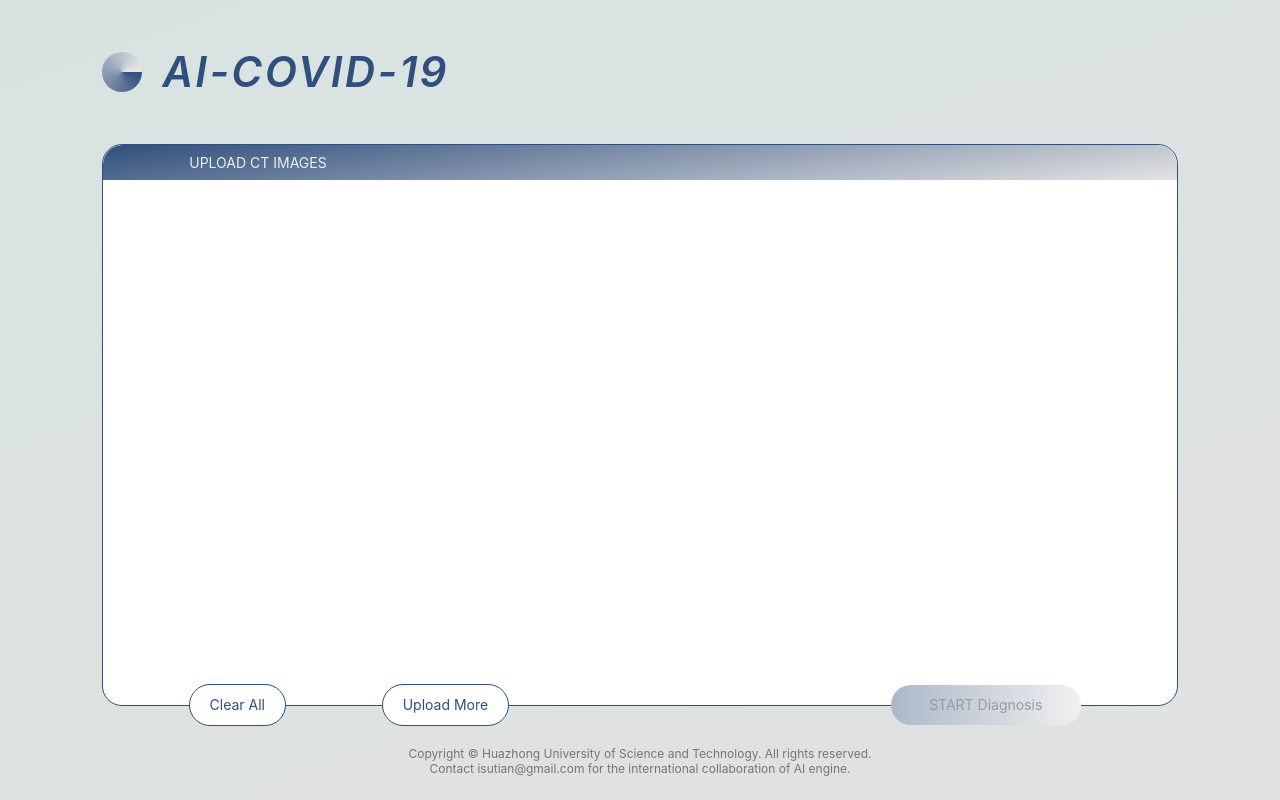
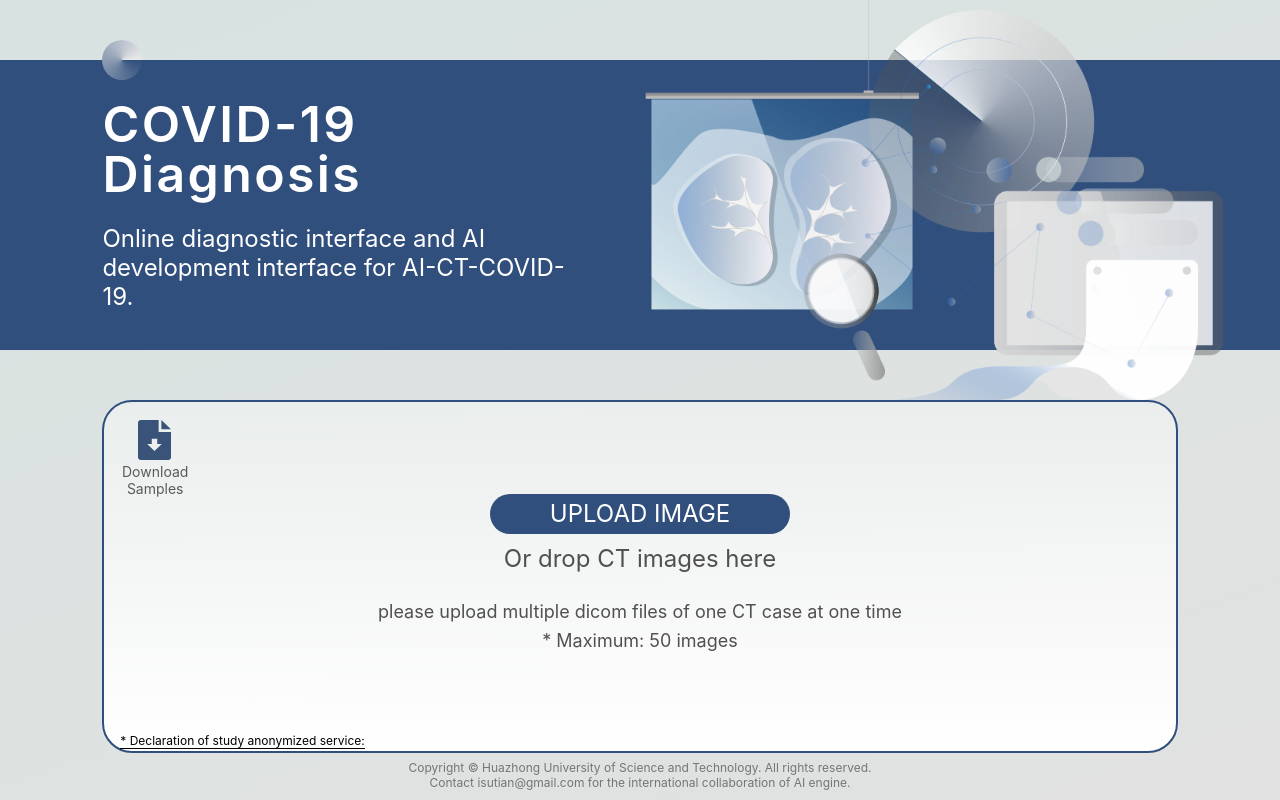
Before and after one commit to EGBDFACE/web-ai-covid-19, a React app: page /main in a window 1280 px wide. Built offline with nearby package versions, Linux system fonts and the light colour scheme; the HTML template or start-up script is replaced by a standard one.

Commit message:
add: lixian

```diff
--- a/package.json
+++ b/package.json
@@ -3,6 +3,7 @@
   "version": "1.0.0",
   "description": "",
   "main": "index.js",
+  "homepage": ".",
   "scripts": {
     "dev": "webpack-dev-server --color --progress --config ./build/webpack.dev.config.js ",
     "build": "webpack --progress --colors --config ./build/webpack.prod.config.js",
--- a/src/components/MainPage/MainOpearation.tsx
+++ b/src/components/MainPage/MainOpearation.tsx
@@ -26,7 +26,7 @@
         const { uploadMore,list,picAnalysis,analysisTip,clearAll } = this.props;
         return (
             <div className='main_list_operation'>
-                <div className='main_list_clear'
+                {/* <div className='main_list_clear'
                     onClick={() => clearAll()}>Clear All</div>
                 <input type='file'
                     name='list_upload_more'
@@ -37,7 +37,7 @@
                 />
                 <label className='main_list_upload_more'
                     htmlFor='list_upload_more'
-                >Upload More</label>
+                >Upload More</label> */}
                 <div className='main_list_analysis_layer'/>
                 <div className={'main_list_analysis'+ (list.length == 0 ?' disable':'') }
                     onClick={() => picAnalysis()}>{analysisTip}</div>
--- a/src/components/Welcome/Nav.scss
+++ b/src/components/Welcome/Nav.scss
@@ -15,7 +15,8 @@
     justify-content: center;
     h1 {
         width: 100%;
-        font-size: 64px;
+        font-size: 50px;
+        line-height: 1;
     }
     p {
         font-size: 24px;
--- a/src/components/Welcome/Nav.tsx
+++ b/src/components/Welcome/Nav.tsx
@@ -11,7 +11,7 @@
                 <i className='nav_label' />
                 {/* <h1>AI-COVID-19</h1> */}
                 {/* <p>A collaborative online AI engine for precise CT-based COVID-19 diagnosis.</p> */}
-                <h1>Online Diagnosis</h1>
+                <h1>COVID-19 Diagnosis</h1>
                 <p>Online diagnostic interface and AI development interface for AI-CT-COVID-19.</p>
             </div>
             <i className='nav_icon' />
--- a/src/components/Welcome/UploadBtn.scss
+++ b/src/components/Welcome/UploadBtn.scss
@@ -19,11 +19,11 @@
     }
 }
 .welcome_upload_btn {
-    height: 30Px;
-    border-radius: 30Px;
+    height: 40Px;
+    border-radius: 40Px;
     padding: 0 60px;
     font-size: 24px;
-    line-height: 30Px;
+    line-height: 40Px;
     color: #FFFFFF;
     background: #304f7d;
     cursor: pointer;
@@ -66,5 +66,11 @@
     }
 }
 .statement__declaration {
+    width: fit-content;
     font-size: 12px;
+    border-bottom: 1px solid black;
+    cursor: pointer;
+    &:hover{
+        color: #304f7d ;
+    }
 }
--- a/src/components/Welcome/UploadBtn.tsx
+++ b/src/components/Welcome/UploadBtn.tsx
@@ -1,4 +1,4 @@
-import React,{ Component, Dispatch } from 'react';
+import React,{ Component, Dispatch, useState } from 'react';
 import { connect } from 'react-redux';
 import './UploadBtn.scss';
 import axios from 'axios';
@@ -14,12 +14,14 @@
     goto?: (v: string) => void;
 }
 const StatementInfo = () => {
+    // const declearationInfo = 'DICOM files of CT cases containing PHI and related institution information, as well as DICOM private tags uploaded to this website by users will be automatically encrypted and anonymized, and will not be used in model prediction and analysis.';
+    const [show,change] = useState(false);
     return (
         <div className='upload_statement'>
-            <div className='statement__info'>
+            <div className='statement__info' style={show ? null : {display: 'none'}}>
                 <p lang='en'>DICOM files of CT cases containing PHI and related institution information, as well as DICOM private tags uploaded to this website by users will be automatically encrypted and anonymized, and will not be used in model prediction and analysis.</p>
             </div>
-            <div className='statement__declaration'>
+            <div className='statement__declaration' onMouseEnter={()=>change(true)} onMouseLeave={()=>change(false)}/*title={declearationInfo}*/>
                 <p lang='en'>* Declaration of study anonymized service:</p>
             </div>
         </div>
--- a/src/routes/history.ts
+++ b/src/routes/history.ts
@@ -1,6 +1,7 @@
 // 自定义解决 history 方案，可以在组件中使用 push 操作等
 // import { createBrowserHistory } from 'history';
 const createBrowserHistory = require('history').createBrowserHistory;
+const createHashHistory = require('history').createHashHistory;
 /**
  * 阅读 history 源码发现 createBrowserHistory 提供了参数 props
  * forceRefresh 默认值为 false，传入 ture 之后可以解决 push 之后
@@ -9,9 +10,12 @@
  */
 // export default createBrowserHistory({forceRefresh: true});
 const browserHistory: any = createBrowserHistory({
-    basename: '/diagnosis'
+    // basename: '/diagnosis'
 });
-export default browserHistory;
+
+// export default browserHistory;
+const hashHistory: any = createHashHistory();
+export default hashHistory;
 // export default createHashHistory();
 
 /**
--- a/src/utils/constant.ts
+++ b/src/utils/constant.ts
@@ -6,7 +6,8 @@
 // export const BASE_URL = 'http://www.elongevity.ai/gpuapi/';
 // export const BASE_URL = 'http://161.189.180.126:5000/';
 // export const BASE_URL = 'http://www.ct-covid.ai/api/';
-export const BASE_URL = 'http://www.ai-ct-covid.team/api/';
+// export const BASE_URL = 'http://www.ai-ct-covid.team/api/';
+export const BASE_URL = 'http://localhost/';
 export const CANCER_LABEL = [
     'ACC','BLCA','BRCA',
     'CESC','CHOL','COAD',
--- a/src/views/MainPage.scss
+++ b/src/views/MainPage.scss
@@ -16,7 +16,7 @@
         border-radius: 40px;
         background: conic-gradient(from 90deg, #304F7D, #E9E9E9);
     }
-    h1 {
+    a,h1 {
         display: inline-block;
         margin-left: 20px;
         font-size: 42px;
--- a/src/views/MainPage.tsx
+++ b/src/views/MainPage.tsx
@@ -50,7 +50,9 @@
     return (
         <div className='main_header'>
             <i/>
-            <h1>AI-COVID-19</h1>
+            {/* <h1>AI-COVID-19</h1> */}
+            {/* <a href='/diagnosis'>AI-CT-COVID-19</a> */}
+            <a href='#/'>AI-CT-COVID-19</a>
             {/* <h1>Online Diagnosis</h1> */}
         </div>
     )
```
Also changed, not shown: 12 other files (tests, documents, lock files or other folders).
